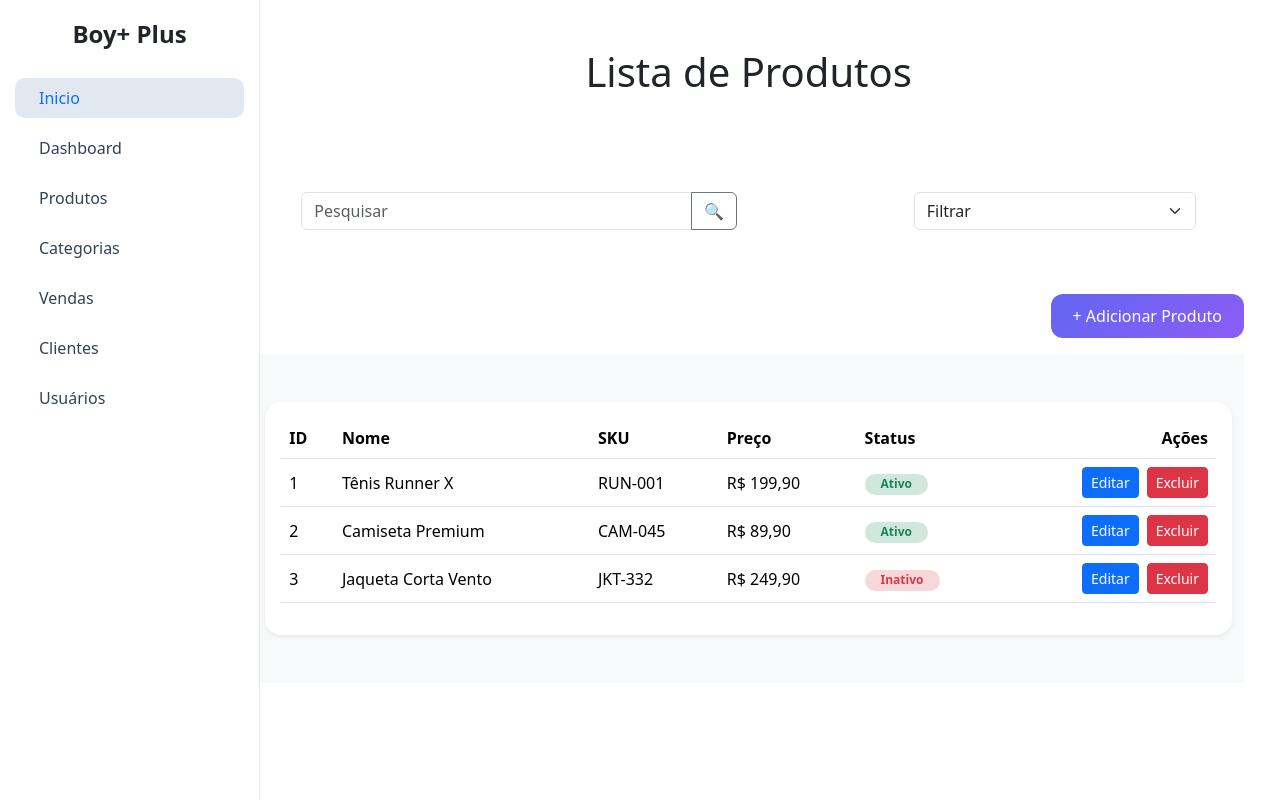
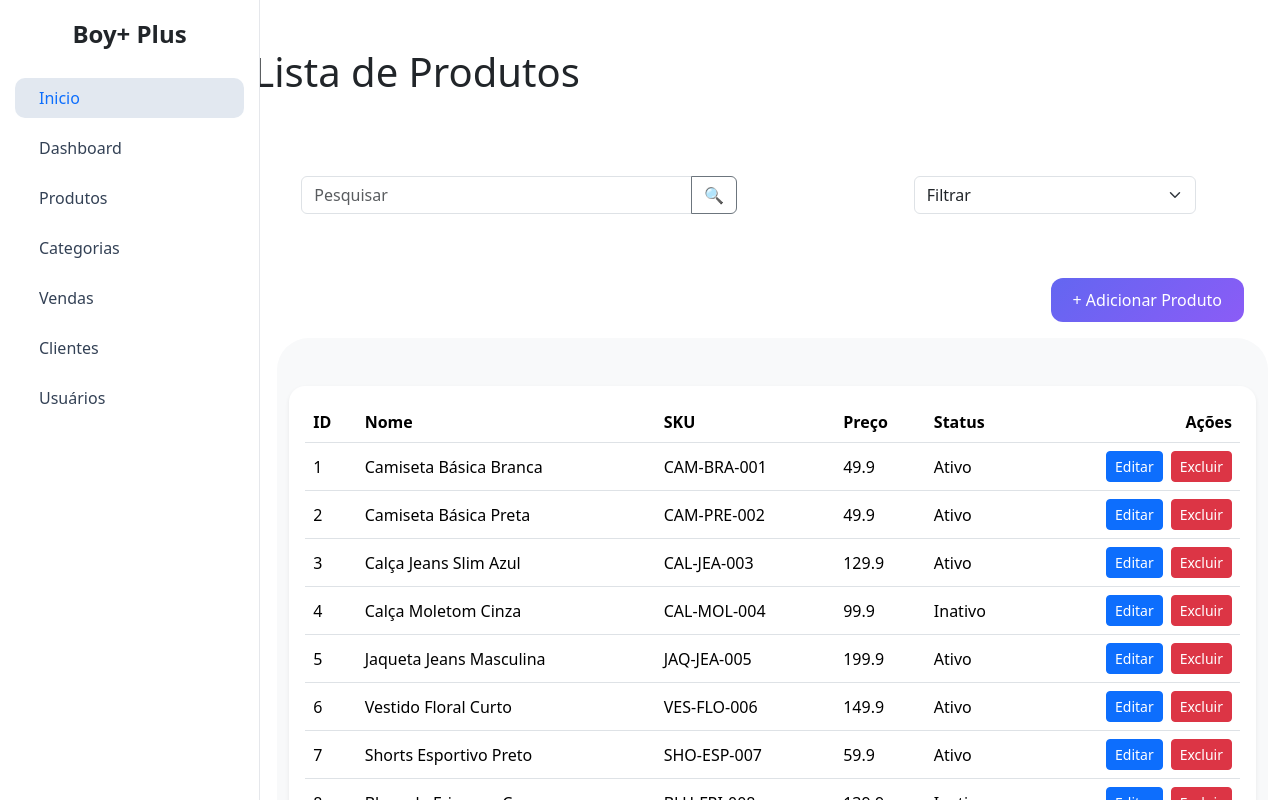
Before and after one commit to matheuskapp/pi-loja, a Next.js app: page /produtos in a window 1280 px wide. Shown: the top 800 px of the page. Built offline with nearby package versions, Linux system fonts and the light colour scheme.

Commit message:
atualização tabela de produtos com lista de objetos

```diff
--- a/app/produtos/cabecalho.js
+++ b/app/produtos/cabecalho.js
@@ -1,6 +1,6 @@
 export default function Cabecalho() {
   return (
-    <div className="cabecalho text-center mb-5">
+    <div className="row mb-4 col-12 fw-bold">
       <h1>Lista de Produtos</h1>
 
     </div>
--- a/app/produtos/tabela_produtos.js
+++ b/app/produtos/tabela_produtos.js
@@ -1,8 +1,82 @@
 export function TabelaProdutos() {
+
+    const listaProdutos = [
+        {
+            id: 1,
+            nome: "Camiseta Básica Branca",
+            sku: "CAM-BRA-001",
+            preco: 49.90,
+            status: "Ativo"
+        },
+        {
+            id: 2,
+            nome: "Camiseta Básica Preta",
+            sku: "CAM-PRE-002",
+            preco: 49.90,
+            status: "Ativo"
+        },
+        {
+            id: 3,
+            nome: "Calça Jeans Slim Azul",
+            sku: "CAL-JEA-003",
+            preco: 129.90,
+            status: "Ativo"
+        },
+        {
+            id: 4,
+            nome: "Calça Moletom Cinza",
+            sku: "CAL-MOL-004",
+            preco: 99.90,
+            status: "Inativo"
+        },
+        {
+            id: 5,
+            nome: "Jaqueta Jeans Masculina",
+            sku: "JAQ-JEA-005",
+            preco: 199.90,
+            status: "Ativo"
+        },
+        {
+            id: 6,
+            nome: "Vestido Floral Curto",
+            sku: "VES-FLO-006",
+            preco: 149.90,
+            status: "Ativo"
+        },
+        {
+            id: 7,
+            nome: "Shorts Esportivo Preto",
+            sku: "SHO-ESP-007",
+            preco: 59.90,
+            status: "Ativo"
+        },
+        {
+            id: 8,
+            nome: "Blusa de Frio com Capuz",
+            sku: "BLU-FRI-008",
+            preco: 139.90,
+            status: "Inativo"
+        },
+        {
+            id: 9,
+            nome: "Saia Midi Plissada",
+            sku: "SAI-MID-009",
+            preco: 119.90,
+            status: "Ativo"
+        },
+        {
+            id: 10,
+            nome: "Camisa Social Azul",
+            sku: "CAM-SOC-010",
+            preco: 159.90,
+            status: "Ativo"
+        }
+    ];
+
     return (
         <div>
 
-            <div class="container py-5 bg-light">
+            <div class="container py-5 bg-light text-align-left ms-4 rounded-5">
                 <div class="card shadow-sm border-0 rounded-4">
                     <div class="card-body">
 
@@ -14,59 +88,28 @@ export function TabelaProdutos() {
                                     <th>SKU</th>
                                     <th>Preço</th>
                                     <th>Status</th>
-                                    <th class="text-end">Ações</th>
+                                    <th className="text-end">Ações</th>
                                 </tr>
                             </thead>
 
                             <tbody>
-                                <tr>
-                                    <td>1</td>
-                                    <td>Tênis Runner X</td>
-                                    <td>RUN-001</td>
-                                    <td>R$ 199,90</td>
-                                    <td>
-                                        <span class="badge bg-success-subtle text-success rounded-pill px-3">
-                                            Ativo
-                                        </span>
-                                    </td>
-                                    <td class="text-end">
-                                        <button class="btn btn-primary btn-sm me-2">Editar</button>
-                                        <button class="btn btn-danger btn-sm">Excluir</button>
-                                    </td>
-                                </tr>
 
-                                <tr>
-                                    <td>2</td>
-                                    <td>Camiseta Premium</td>
-                                    <td>CAM-045</td>
-                                    <td>R$ 89,90</td>
-                                    <td>
-                                        <span class="badge bg-success-subtle text-success rounded-pill px-3">
-                                            Ativo
-                                        </span>
-                                    </td>
-                                    <td class="text-end">
-                                        <button class="btn btn-primary btn-sm me-2">Editar</button>
-                                        <button class="btn btn-danger btn-sm">Excluir</button>
-                                    </td>
-                                </tr>
+                                {
+                                    listaProdutos.map(
+                                        item => <tr>
+                                            <td>{item.id}</td>
+                                            <td>{item.nome}</td>
+                                            <td>{item.sku}</td>
+                                            <td>{item.preco}</td>
+                                            <td>{item.status}</td>
+                                            <td class="text-end">
+                                                <button class="btn btn-primary btn-sm me-2">Editar</button>
+                                                <button class="btn btn-danger btn-sm">Excluir</button>
+                                            </td>
+                                        </tr>
 
-                                <tr>
-                                    <td>3</td>
-                                    <td>Jaqueta Corta Vento</td>
-                                    <td>JKT-332</td>
-                                    <td>R$ 249,90</td>
-                                    <td>
-                                        <span class="badge bg-danger-subtle text-danger rounded-pill px-3">
-                                            Inativo
-                                        </span>
-                                    </td>
-                                    <td class="text-end">
-                                        <button class="btn btn-primary btn-sm me-2">Editar</button>
-                                        <button class="btn btn-danger btn-sm">Excluir</button>
-                                    </td>
-                                </tr>
-
+                                    )
+                                }
                             </tbody>
                         </table>
 
```
